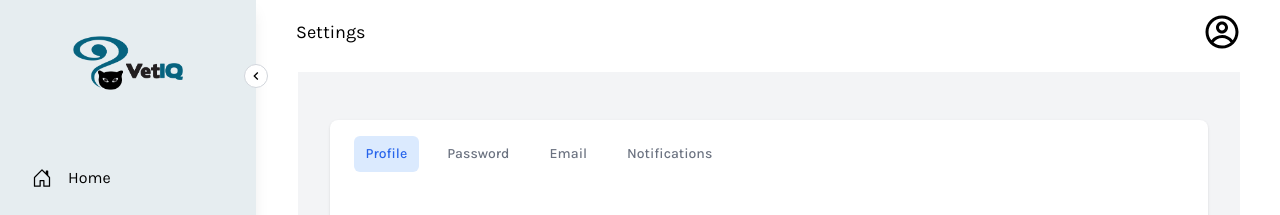
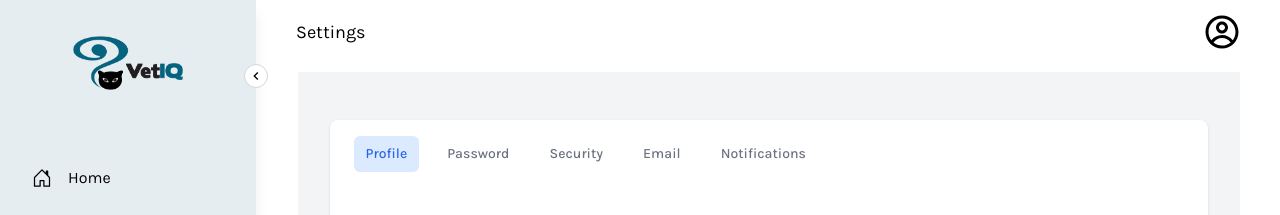
Before and after one commit to shifenghzhang/VetIQ-Web-Application, a Next.js app: page /settings in a window 1280 px wide. Shown: the top 215 px of the page. Built offline with nearby package versions, Linux system fonts and the light colour scheme.

Commit message:
Added security into settings tab

```diff
--- a/src/app/settings/page.tsx
+++ b/src/app/settings/page.tsx
@@ -1,7 +1,7 @@
 "use client";
 import React, { useState } from 'react';
 
-type Tab = 'Profile' | 'Password' | 'Email' | 'Notifications';
+type Tab = 'Profile' | 'Password' | 'Security' | 'Email' | 'Notifications';
 
 function Page() {
   const [activeTab, setActiveTab] = useState<Tab>('Profile');
@@ -50,6 +50,16 @@ function Page() {
               } px-3 py-2 rounded-md text-sm font-medium`}
             >
               Password
+            </button>
+            <button
+              onClick={() => handleTabChange('Security')}
+              className={`${
+                activeTab === 'Security'
+                  ? 'bg-blue-100 text-blue-600'
+                  : 'text-gray-500 hover:text-gray-700'
+              } px-3 py-2 rounded-md text-sm font-medium`}
+            >
+              Security
             </button>
             <button
               onClick={() => handleTabChange('Email')}
@@ -132,6 +142,12 @@ function Page() {
 
               </div>
             )}
+            {activeTab === 'Security' && (
+              <div>
+                <h2 className="text-xl font-bold mb-4">Security Settings</h2>
+                {/* TODO */}
+              </div>
+            )}
             {activeTab === 'Email' && (
               <div>
                 <h2 className="text-xl font-bold mb-4">Email Settings</h2>
```
